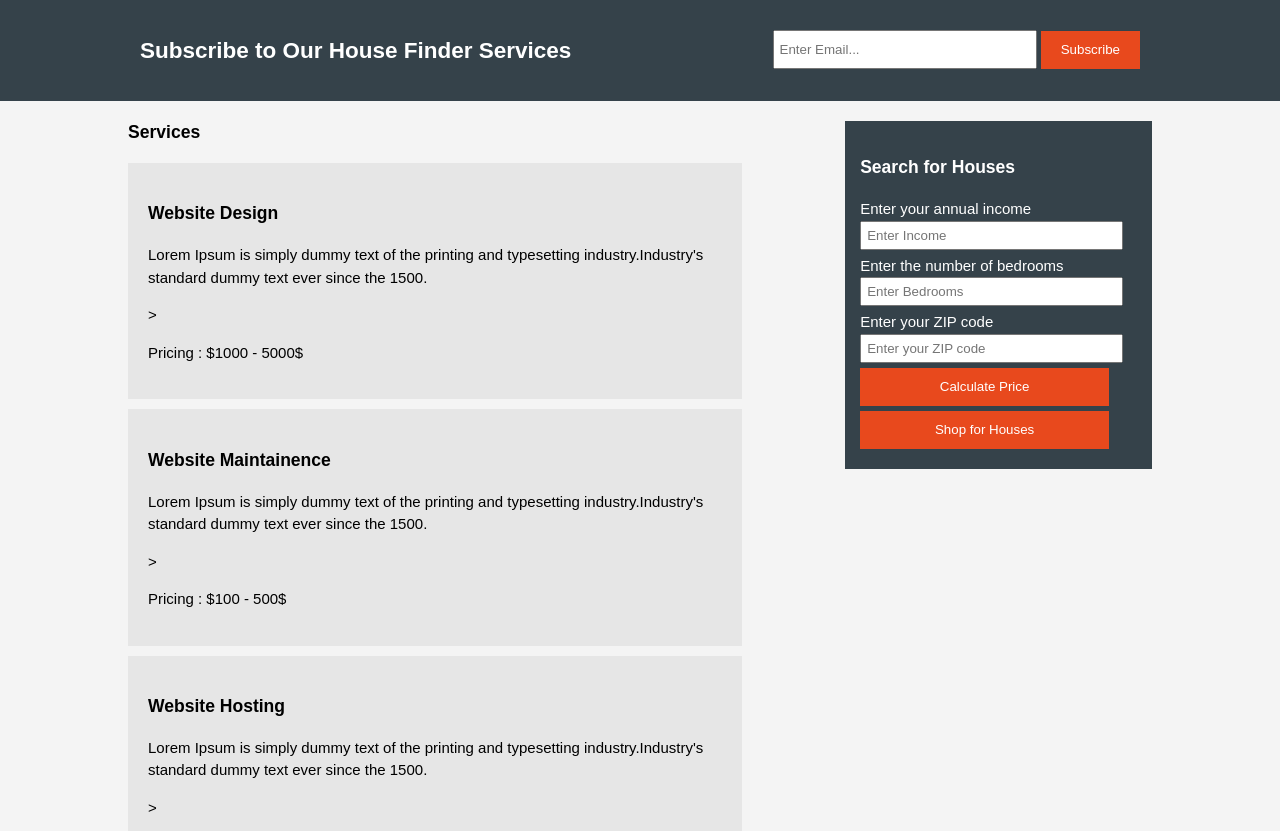
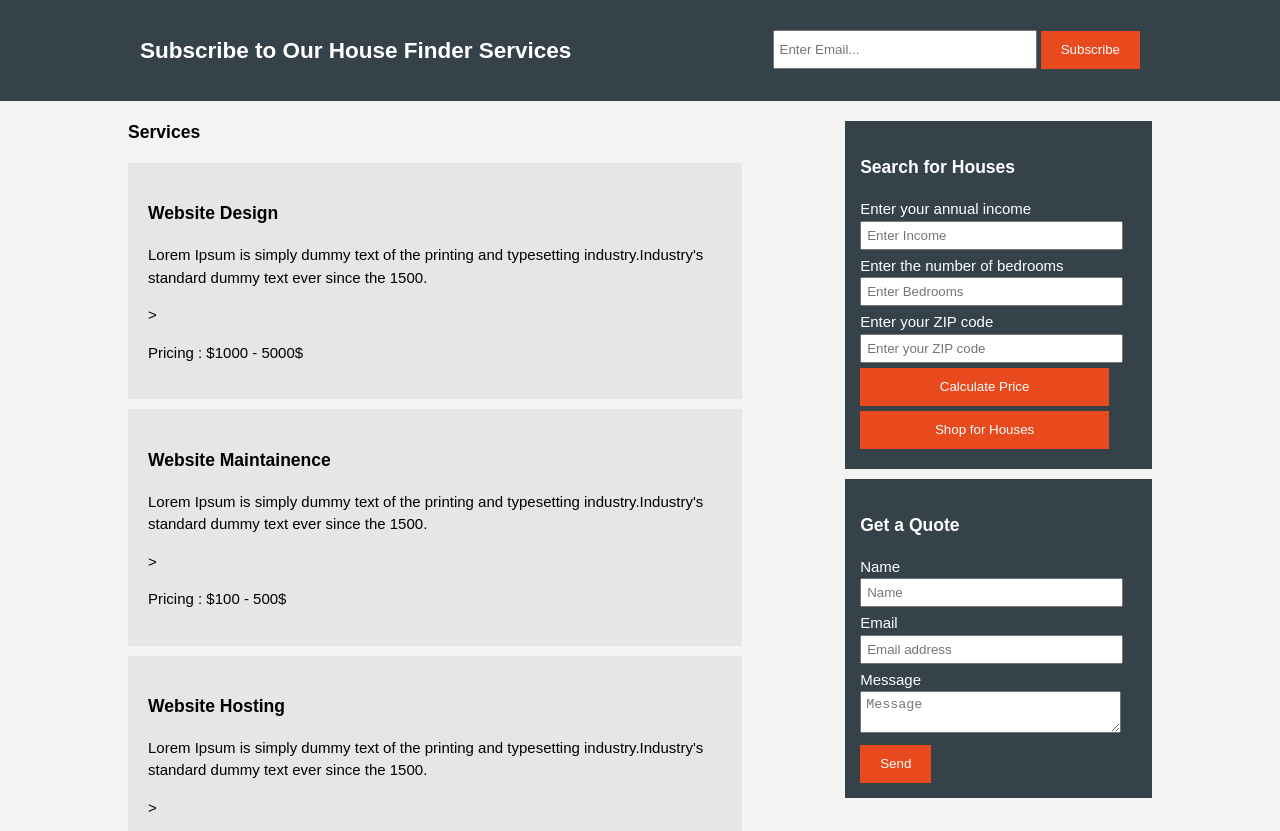
Before and after one commit to shaminGit/responsiveweb, a plain HTML site: page services.html in a window 1280 px wide. Shown: the part 118-949 px from the top of the page. Drawn offline with Linux system fonts and the light colour scheme.

Commit message:
added newslettergit add services.html

```diff
--- a/services.html
+++ b/services.html
@@ -80,6 +80,24 @@
                      <input class="button_1" type="button" value="Shop for Houses" onclick="findHouses(this.form);"/>
                   </form>
                 </div>
+              <div class="dark">
+                   <h3>Get a Quote</h3>
+                   <form class="quote">
+                     <div>
+                       <label>Name</label><br>
+                       <input type="text" placeholder="Name">
+                     </div>
+                     <div>
+                       <label>Email</label><br>
+                       <input type="text" placeholder="Email address">
+                     </div>
+                     <div>
+                       <label>Message</label><br>
+                       <textarea placeholder="Message" ></textarea>
+                     </div>
+                   <button class="button_1" type="submit">Send</button>
+                   </form>
+                 </div>
               </aside>
 
       </div>
```
